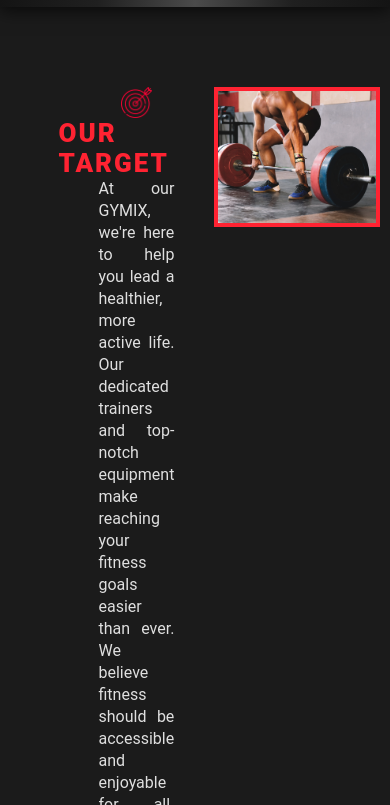
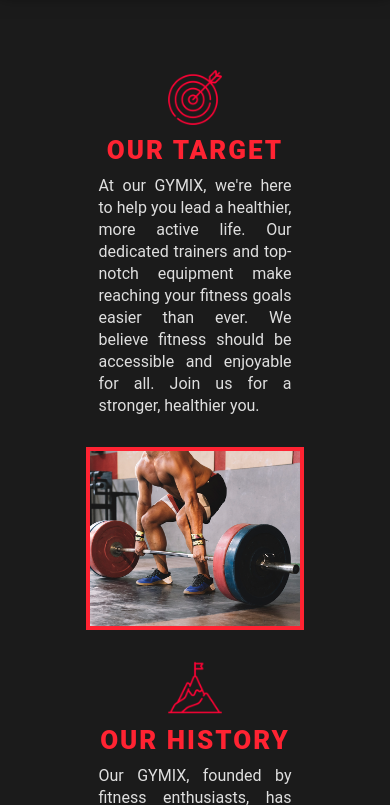
Before and after one commit to F-Naddaf/GYMIX, a Nuxt app in the folder client/: page /about in a window 390 px wide. Shown: the part 1162-1967 px from the top of the page. Built offline with nearby package versions, Linux system fonts and the light colour scheme.

Commit message:
Fix the AboutUs component

```diff
--- a/client/components/AboutUs.vue
+++ b/client/components/AboutUs.vue
@@ -230,7 +230,8 @@ aside {
   }
 }
 @media screen and (min-width: 390px) and (max-width: 768px) {
-  .home-about-container {
+  .home-about-container,
+  .about-container {
     display: flex;
     flex-direction: column;
     align-items: center;
--- a/client/components/AppHeader.vue
+++ b/client/components/AppHeader.vue
@@ -33,7 +33,7 @@
           </div>
         </div>
       </div>
-      <div v-if="!isMobile" class="routes">
+      <div v-if="!isMobile" class="nav-container">
         <ul>
           <li v-for="menuItem in menuItems" :key="menuItem.id">
             <NuxtLink :to="menuItem.link" @click="scrollToTop">{{
@@ -80,7 +80,7 @@
 </template>
 
 <script setup>
-import { ref } from "vue";
+import { ref, onMounted } from "vue";
 
 const scrollToTop = () => {
   window.scrollTo({
@@ -112,11 +112,13 @@ const showDropDown = () => {
   isDropdownVisible.value = !isDropdownVisible.value;
 };
 
-if (typeof window !== "undefined") {
-  if (window.innerWidth <= 1024) {
-    isMobile.value = true;
+onMounted(() => {
+  if (typeof window !== "undefined") {
+    if (window.innerWidth <= 1024) {
+      isMobile.value = true;
+    }
   }
-}
+});
 </script>
 
 <style scoped>
@@ -218,7 +220,7 @@ nav {
   font-size: 16px;
 }
 
-.routes {
+.nav-container {
   display: flex;
 }
 ul {
@@ -240,7 +242,7 @@ li a {
 li a:hover {
   color: var(--primary-hover);
 }
-.routes .router-link-exact-active {
+.nav-container .router-link-exact-active {
   color: var(--primary-color);
   font-size: 14px;
 }
--- a/client/pages/about.vue
+++ b/client/pages/about.vue
@@ -112,4 +112,38 @@ const aboutUsVisions = [
   height: auto;
   object-fit: cover;
 }
+
+@media screen and (min-width: 768px) and (max-width: 960px) {
+  .about-info img {
+    width: 15%;
+  }
+  .about-info h3 {
+    font-size: 22px;
+  }
+  .about-info p {
+    font-size: 14px;
+    line-height: 18px;
+    padding: 0 20px;
+  }
+}
+@media screen and (min-width: 390px) and (max-width: 767px) {
+  .about {
+    grid-template-columns: repeat(1, 1fr);
+  }
+  .about-details {
+    margin-bottom: 30px;
+  }
+  .about-info h3 {
+    margin: 10px 0;
+  }
+  .about-details:nth-child(1) {
+    order: 1;
+  }
+  .about-details:nth-child(3) {
+    order: 2;
+  }
+  .about-details .image-container {
+    width: 80%;
+  }
+}
 </style>
```
